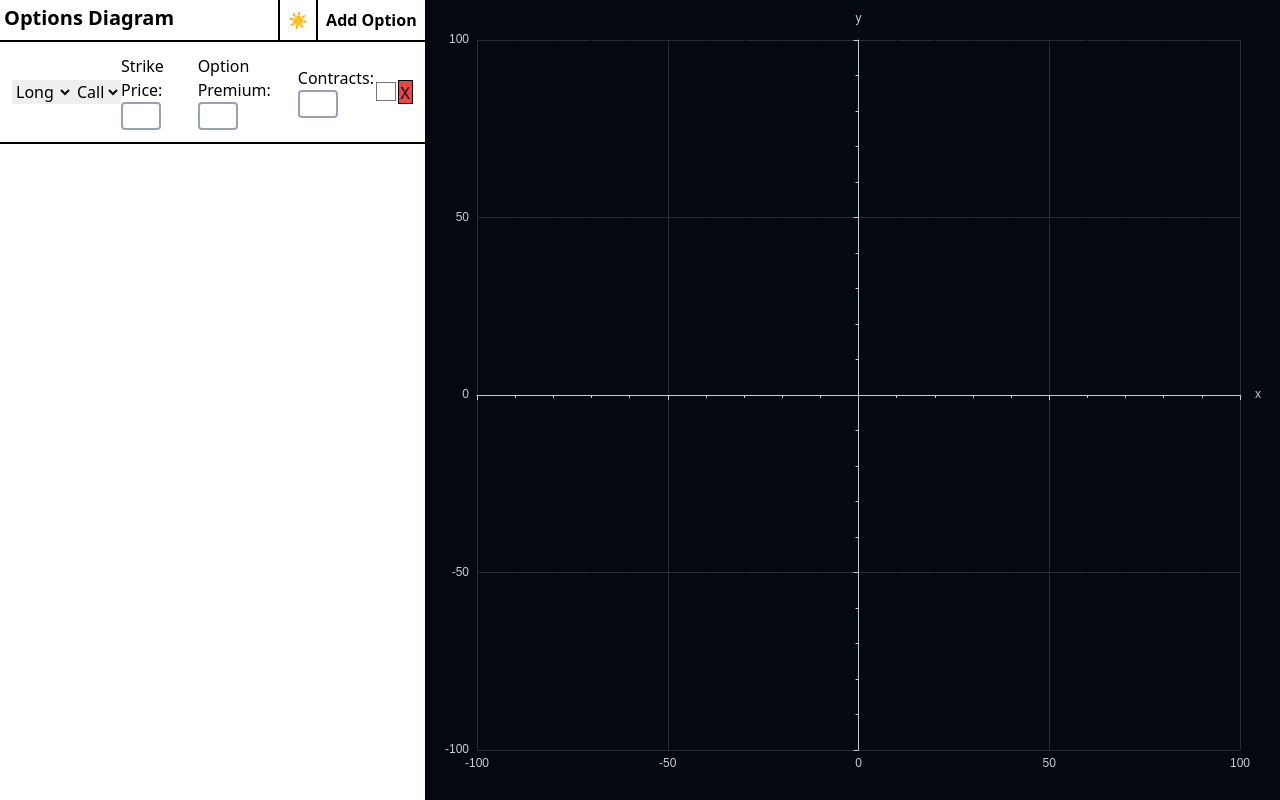
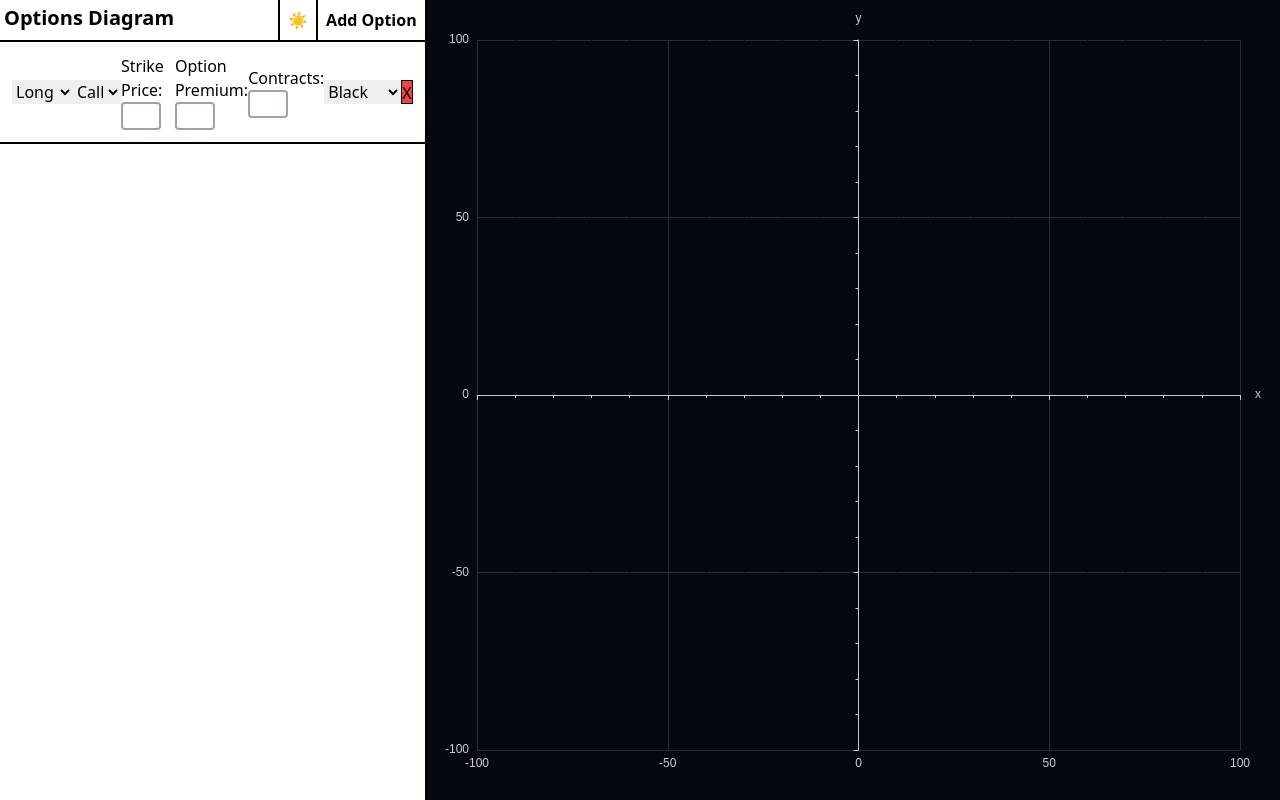
Before and after one commit to ma-ray/options-diagram, a Next.js app: page / in a window 1280 px wide. Both pictures are taken after a click on the button "Add Option". Built offline with nearby package versions, Linux system fonts and the light colour scheme.

Commit message:
replace color picker

```diff
--- a/app/Option.tsx
+++ b/app/Option.tsx
@@ -35,7 +35,10 @@ export default function Option({currentOptionData, updateGraph, removeFromGraph,
         newData.colour = e.target.value
         break;
     }
-    newData.data = generateData(newData.position, newData.type, newData.strike, newData.premium, newData.contracts)
+
+    if (e.target.name !== "color") {
+      newData.data = generateData(newData.position, newData.type, newData.strike, newData.premium, newData.contracts)
+    }
     updateGraph(newData)
   }
 
@@ -83,12 +86,15 @@ export default function Option({currentOptionData, updateGraph, removeFromGraph,
           onChange={handleChange} />
       </div>
       <div>
-        <input
-          type="color"
-          name="color"
-          value={currentOptionData.colour}
-          className="w-[24px] bg-inherit"
-          onChange={handleChange} />
+        <select name="color" onChange={handleChange}>
+          <option value="#000000">Black</option>
+          <option value="#ffffff">White</option>
+          <option value="#ff0000">Red</option>
+          <option value="#0000ff">Blue</option>
+          <option value="#008000">Green</option>
+          <option value="#ffff00">Yellow</option>
+          <option value="#ff8c00">Orange</option>
+        </select>
       </div>
       <button
         className="bg-red-500 hover:bg-red-400 w-6 h-6 align-middle border border-black"
--- a/app/page.tsx
+++ b/app/page.tsx
@@ -36,7 +36,7 @@ export default function Home() {
       premium: 0,
       contracts: 0,
       time: Date.now(),
-      colour: darkMode ? '#ffffff' : '#000000',
+      colour: '#000000',
       data: []
     })
     setOptionsList(options)
```
